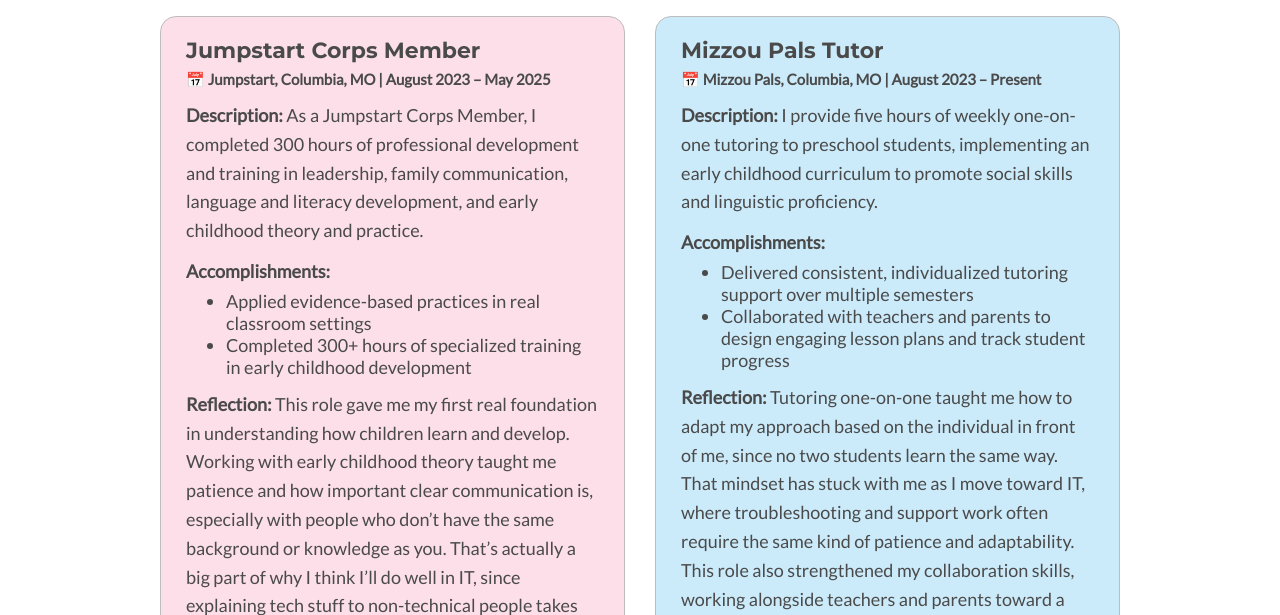
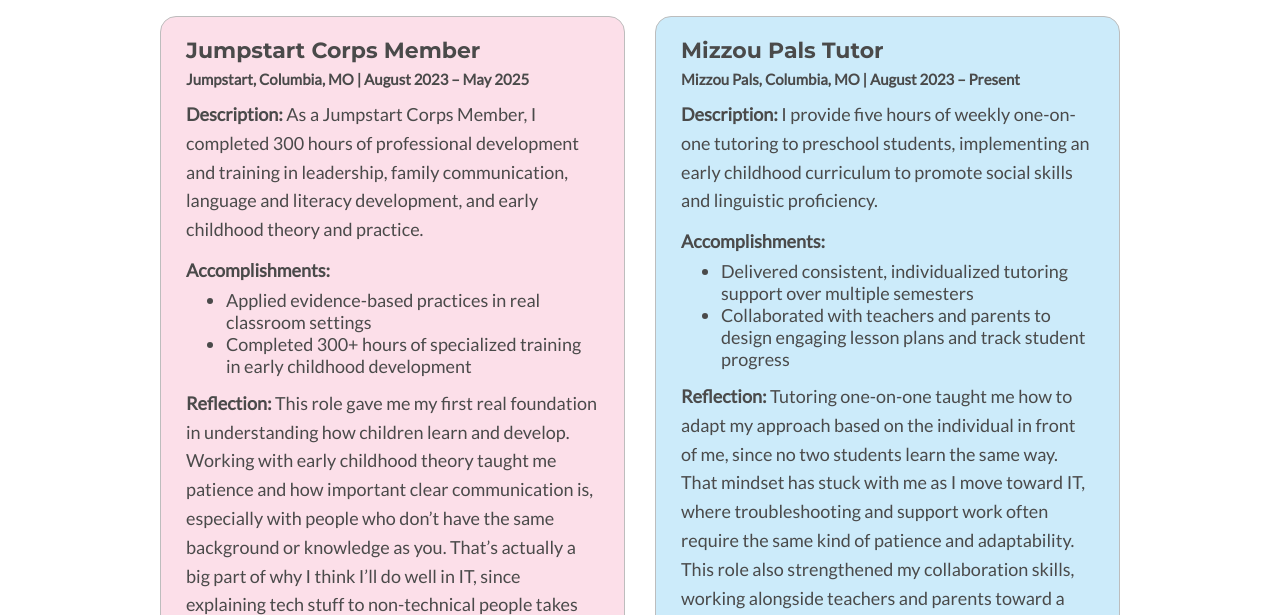
Before and after one commit to amc2040/amc2040.github.io, a plain HTML site: page webdevelopment/career.html in a window 1280 px wide. Shown: the part 185-800 px from the top of the page. Drawn offline with Linux system fonts and the light colour scheme.

Commit message:
Update style.css

```diff
--- a/webdevelopment/style.css
+++ b/webdevelopment/style.css
@@ -732,10 +732,6 @@ body > footer p {
   font-weight: bold;
 }
 
-.career-meta::before {
-  content: "\1F4C5\00A0";
-}
-
 /* Card text */
 .card-body {
   display: flex;
```
